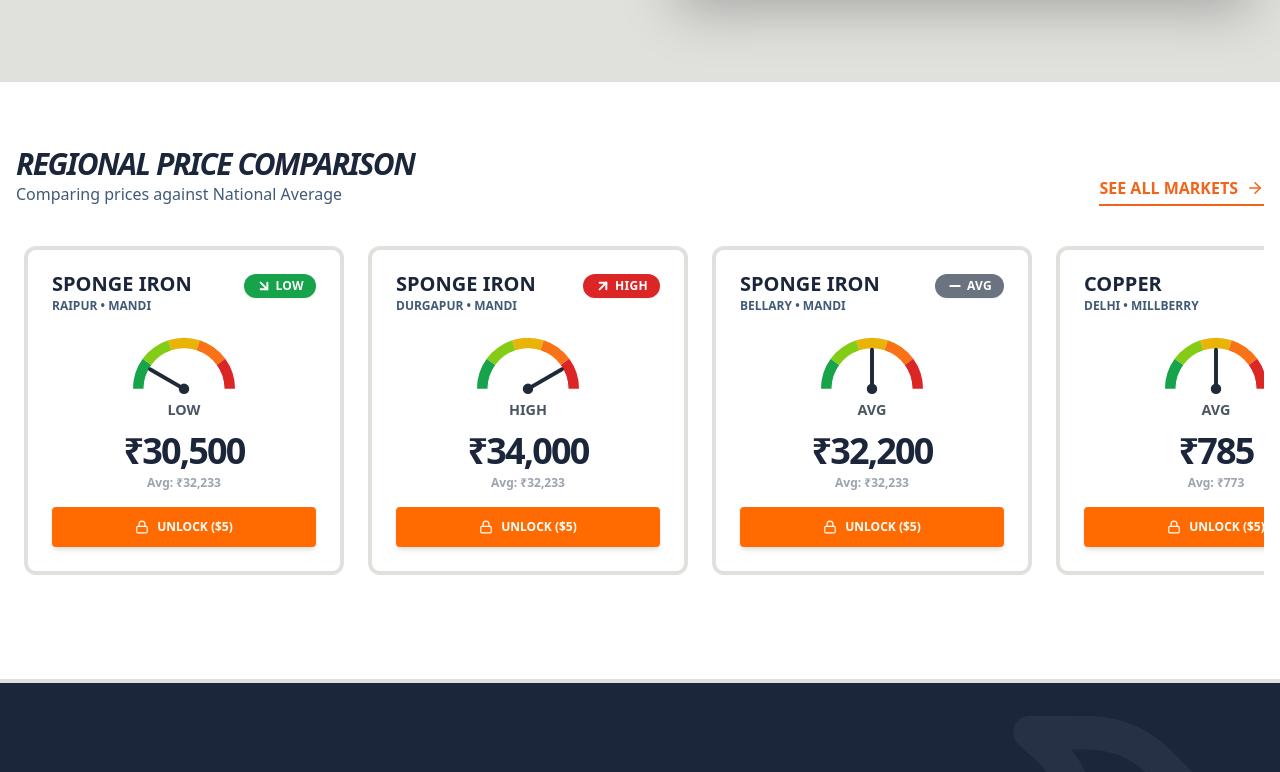
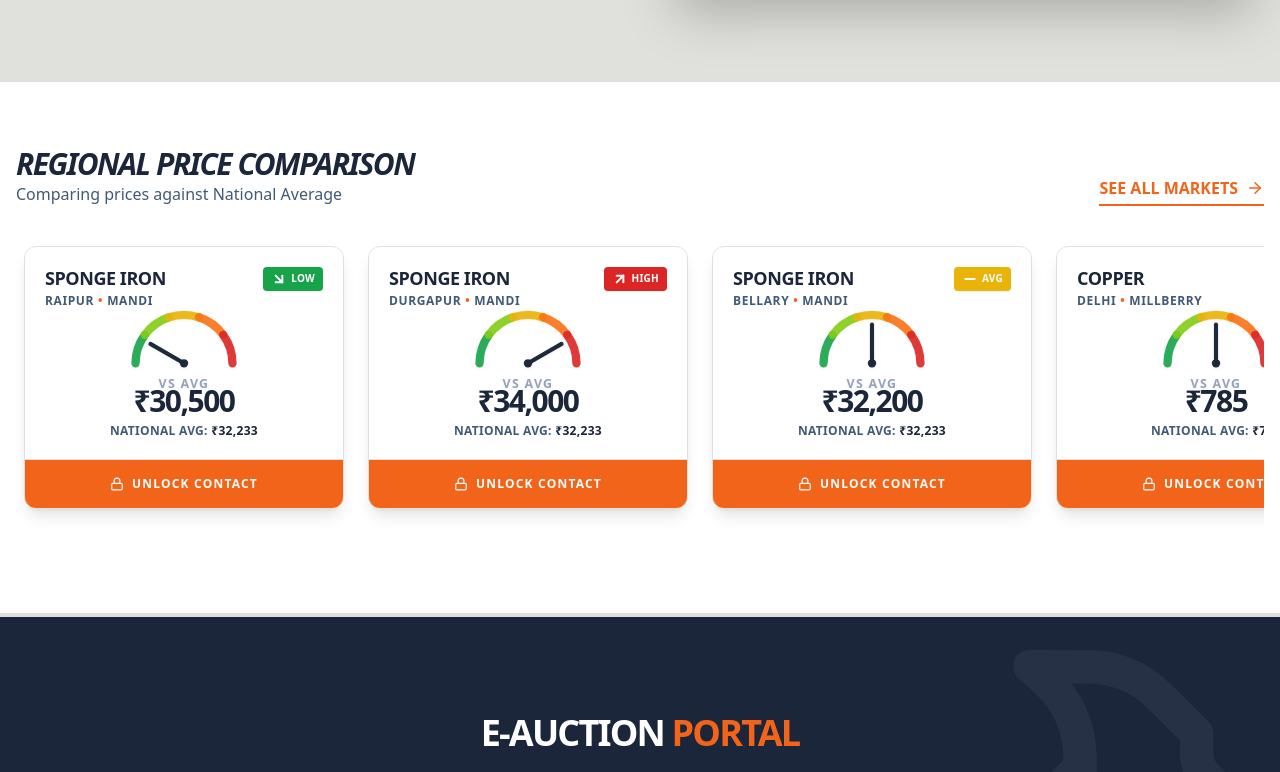
Before and after one commit to nilesh94/scrapcy-frontend, a React (Create React App) app: page / in a window 1280 px wide. Shown: the part 643-1415 px from the top of the page. Built offline with nearby package versions, Linux system fonts and the light colour scheme.

Commit message:
Update PriceCard.js

```diff
--- a/src/components/PriceCard.js
+++ b/src/components/PriceCard.js
@@ -7,7 +7,7 @@ const PriceCard = ({ item, averagePrice, isUnlocked, onUnlock, className = "" })
   const getPriceComparison = () => {
     // Fallback if no average
     if (!averagePrice) return {
-        status: 'Avg', color: '#6b7280', icon: <Minus size={16} strokeWidth={3} />, angle: 90
+        status: 'Avg', color: '#6b7280', bgClass: 'bg-gray-500', icon: <Minus size={16} strokeWidth={3} />, angle: 90
     };
 
     const diff = item.price - averagePrice;
@@ -16,7 +16,8 @@ const PriceCard = ({ item, averagePrice, isUnlocked, onUnlock, className = "" })
     if (diff > threshold) {
       return {
         status: 'High',
-        color: '#dc2626', // Red Badge
+        color: '#dc2626', // For SVG Stroke
+        bgClass: 'bg-red-600', // For Badge
         icon: <ArrowUpRight size={16} strokeWidth={3} />,
         angle: 30 // Points Right (to Red section)
       };
@@ -24,26 +25,28 @@ const PriceCard = ({ item, averagePrice, isUnlocked, onUnlock, className = "" })
     if (diff < -threshold) {
       return {
         status: 'Low',
-        color: '#16a34a', // Green Badge
+        color: '#16a34a',
+        bgClass: 'bg-green-600',
         icon: <ArrowDownRight size={16} strokeWidth={3} />,
         angle: 150 // Points Left (to Green section)
       };
     }
     return {
       status: 'Avg',
-      color: '#6b7280', // Gray Badge
+      color: '#eab308',
+      bgClass: 'bg-yellow-500',
       icon: <Minus size={16} strokeWidth={3} />,
       angle: 90 // Points Up (Yellow section)
     };
   };
 
-  const { status, color, icon, angle } = getPriceComparison();
+  const { status, color, bgClass, icon, angle } = getPriceComparison();
 
   // --- SVG GAUGE SETUP ---
   const radius = 35;
   const centerX = 50;
   const centerY = 45;
-  const strokeWidth = 8;
+  const strokeWidth = 6;
 
   // Helper function to calculate arc path
   const describeArc = (startAngle, endAngle) => {
@@ -71,35 +74,50 @@ const PriceCard = ({ item, averagePrice, isUnlocked, onUnlock, className = "" })
 
   // Calculate Needle Position
   const needleRad = (angle * Math.PI) / 180;
-  const needleLength = 30;
+  const needleLength = 28;
   const needleX = centerX + needleLength * Math.cos(needleRad);
   const needleY = centerY - needleLength * Math.sin(needleRad);
-  const needleColor = "#1f2937";
+  const needleColor = "#1e293b"; // Tailwind slate-800
+
+  // --- HELPER: FORMAT SPECS ---
+  // Joins Location, Grade, Form intelligently
+  const getSpecs = () => {
+      const parts = [
+          item.location,
+          item.grade,
+          item.form,
+          !item.grade && !item.form ? item.type : null // Fallback to 'type' if form/grade missing
+      ].filter(Boolean); // Remove null/undefined
+      return parts;
+  };
+  const specs = getSpecs();
 
   return (
-    <div className={`relative group border-4 border-platinum p-6 bg-white transition-all hover:border-navy hover:shadow-xl rounded-xl ${className}`}>
+    <div className={`relative bg-white rounded-xl border border-platinum shadow-lg hover:shadow-2xl hover:border-orange transition-all duration-300 overflow-hidden flex flex-col ${className}`}>
 
       {/* 1. HEADER */}
-      <div className="flex justify-between items-start mb-2">
+      <div className="p-5 pb-0 flex justify-between items-start">
         <div>
-           <h3 className="text-xl font-black uppercase text-navy leading-none">{item.material}</h3>
-           <p className="text-xs font-bold text-steel uppercase mt-1">
-             {item.location} • {item.type}
-           </p>
+           <h3 className="text-lg font-black uppercase text-navy leading-tight tracking-tight">{item.material}</h3>
+           <div className="text-xs font-bold text-steel uppercase mt-1 tracking-wider flex flex-wrap items-center gap-1">
+             {specs.map((spec, index) => (
+                <React.Fragment key={index}>
+                    {index > 0 && <span className="text-orange">•</span>}
+                    <span>{spec}</span>
+                </React.Fragment>
+             ))}
+           </div>
         </div>
 
         {/* Status Badge */}
-        <div
-          className="flex items-center gap-1 font-black px-3 py-1 rounded-full text-xs uppercase tracking-wide shadow-sm text-white"
-          style={{ backgroundColor: color }}
-        >
+        <div className={`flex items-center gap-1 px-2 py-1 rounded text-[10px] font-black uppercase tracking-wide text-white shadow-sm ${bgClass}`}>
             {icon} {status}
         </div>
       </div>
 
       {/* 2. SVG GAUGE VISUALIZATION */}
-      <div className="flex justify-center my-4">
-          <svg width="140" height="85" viewBox="0 0 100 65" className="overflow-visible">
+      <div className="flex justify-center -my-2 relative z-0">
+          <svg width="140" height="90" viewBox="0 0 100 65" className="overflow-visible filter drop-shadow-sm">
             {/* Segments */}
             {segments.map((seg, i) => (
                 <path
@@ -108,7 +126,8 @@ const PriceCard = ({ item, averagePrice, isUnlocked, onUnlock, className = "" })
                     fill="none"
                     stroke={seg.color}
                     strokeWidth={strokeWidth}
-                    strokeLinecap="butt"
+                    strokeLinecap="round"
+                    className="opacity-90"
                 />
             ))}
 
@@ -119,47 +138,50 @@ const PriceCard = ({ item, averagePrice, isUnlocked, onUnlock, className = "" })
               stroke={needleColor}
               strokeWidth="3"
               strokeLinecap="round"
+              className="transition-all duration-700 ease-out"
             />
 
             {/* Pivot */}
-            <circle cx={centerX} cy={centerY} r="4" fill={needleColor} />
+            <circle cx={centerX} cy={centerY} r="3" fill={needleColor} />
 
-            {/* Status Label */}
-            <text x={centerX} y={centerY + 20} textAnchor="middle" fontSize="11" fontWeight="800" fill="#4b5563" className="uppercase">
-                {status}
+            {/* Status Text under Gauge */}
+            <text x={centerX} y={centerY + 18} textAnchor="middle" fontSize="9" fontWeight="800" fill="#94a3b8" className="uppercase tracking-widest">
+                VS AVG
             </text>
           </svg>
       </div>
 
       {/* 3. PRICE DISPLAY */}
-      <div className="text-center mb-4">
-        <p className="text-4xl font-black text-navy tracking-tighter">₹{item.price.toLocaleString()}</p>
+      <div className="text-center px-5 pb-5 flex-grow">
+        <div className="flex items-baseline justify-center gap-1">
+            <p className="text-3xl font-black text-navy tracking-tighter">₹{item.price.toLocaleString()}</p>
+            {item.unit && <span className="text-xs font-bold text-steel">/{item.unit}</span>}
+        </div>
         {averagePrice && (
-             <p className="text-xs font-bold text-gray-400 mt-1">
-               Avg: ₹{Math.round(averagePrice).toLocaleString()}
+             <p className="text-xs font-bold text-steel mt-1 uppercase tracking-wide">
+               National Avg: <span className="text-navy">₹{Math.round(averagePrice).toLocaleString()}</span>
              </p>
         )}
       </div>
 
-      {/* 4. UNLOCK BUTTON */}
-      {isUnlocked ? (
-        <div className="mt-4 p-3 bg-green-50 border-l-4 border-green-600 rounded">
-          <p className="text-[10px] font-black uppercase text-green-700 flex items-center gap-1">
-             <ShieldCheck size={12}/> Verified Contact:
-          </p>
-          <p className="text-sm font-bold text-navy mt-1">{item.contact}</p>
-        </div>
-      ) : (
-        <div className="mt-4">
+      {/* 4. FOOTER / ACTION */}
+      <div className="mt-auto border-t border-platinum bg-gray-50/50">
+        {isUnlocked ? (
+          <div className="p-4 bg-green-50/50">
+            <p className="text-[10px] font-black uppercase text-green-600 flex items-center justify-center gap-1 mb-1">
+               <ShieldCheck size={12}/> Verified Seller
+            </p>
+            <p className="text-sm font-bold text-navy text-center uppercase tracking-wide">{item.contact}</p>
+          </div>
+        ) : (
           <button
             onClick={() => onUnlock(item.id)}
-            className="w-full py-3 font-black uppercase text-xs text-white transition-colors flex items-center justify-center gap-2 rounded shadow-md hover:shadow-lg hover:bg-navy"
-            style={{ backgroundColor: '#ff6b00' }}
+            className="w-full py-4 font-black uppercase text-xs text-white bg-orange hover:bg-navy transition-colors flex items-center justify-center gap-2 tracking-widest"
           >
-            <Lock size={14} /> Unlock ($5)
+            <Lock size={14} /> Unlock Contact
           </button>
-        </div>
-      )}
+        )}
+      </div>
     </div>
   );
 };
```
